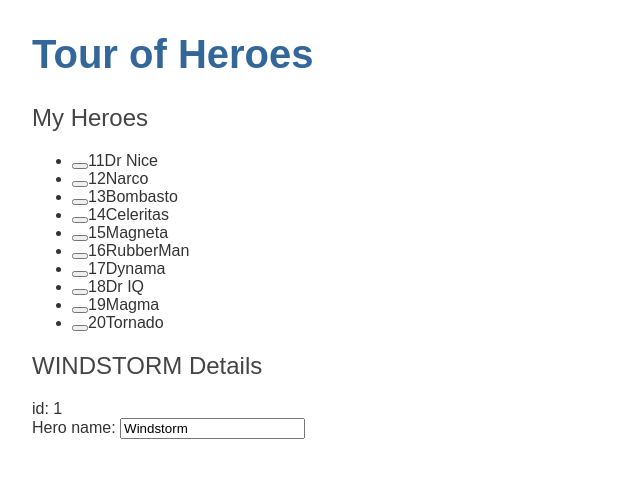
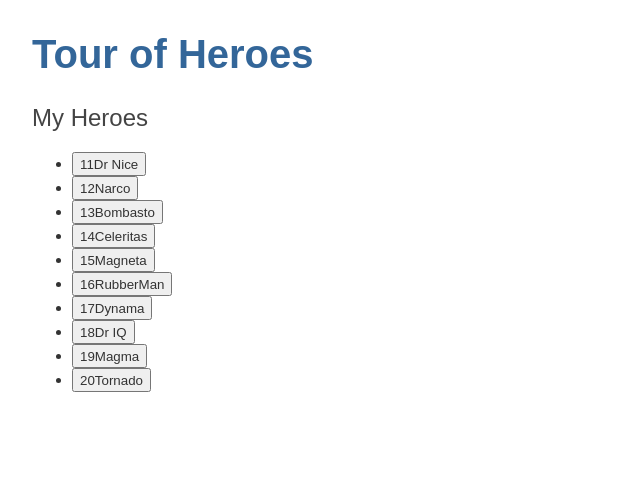
Before and after one commit to ruxiiiiii/angular-tour-of-heroes, an Angular app: page / in a window 1280 px wide. Shown: the top 478 px of the page, without its empty margins (0-640 px from the left). Built offline with nearby package versions, Linux system fonts and the light colour scheme.

Commit message:
used conditional ngIf

```diff
--- a/src/app/heroes/heroes.component.html
+++ b/src/app/heroes/heroes.component.html
@@ -10,18 +10,33 @@
   <!-- The *ngFor is Angular's repeater directive.
   It repeats the host element for each element in a list. -->
   <li *ngFor="let hero of heroes">
-    <button type="button"></button>
-    <span class="badge">{{ hero.id }}</span>
-    <span class="name">{{ hero.name }}</span>
+    <!-- The parentheses around click tell Angular to listen for the <button> element's click event -->
+    <button
+      [class.selected]="hero === selectedHero"
+      type="button"
+      (click)="onSelect(hero)"
+    >
+      <span class="badge">{{ hero.id }}</span>
+      <span class="name">{{ hero.name }}</span>
+    </button>
   </li>
 </ul>
-<h2>{{ hero.name | uppercase }} Details</h2>
-<div><span>id: </span>{{ hero.id }}</div>
-<div>
-  <label for="name">Hero name: </label>
+<div *ngIf="selectedHero">
+  <h2>{{ selectedHero.name | uppercase }} Details</h2>
+  <div>id:{{ selectedHero.id }}</div>
 
-  <!-- [(ngModel)] is Angular's two-way data binding syntax.
+  <div>
+    <div>
+      <label for="hero-name">Hero name: </label>
+
+      <!-- [(ngModel)] is Angular's two-way data binding syntax.
  to make data flow from the component class
  out to the screen and from the screen back to the class-->
-  <input id="name" [(ngModel)]="hero.name" placeholder="name" />
+      <input
+        id="hero-name"
+        [(ngModel)]="selectedHero.name"
+        placeholder="name"
+      />
+    </div>
+  </div>
 </div>
--- a/src/app/heroes/heroes.component.ts
+++ b/src/app/heroes/heroes.component.ts
@@ -17,7 +17,13 @@
   };
 
   heroes = HEROES;
+  selectedHero?: Hero;
+
   constructor() {}
 
   ngOnInit(): void {}
+
+  onSelect(hero: Hero): void {
+    this.selectedHero = hero;
+  }
 }
```
